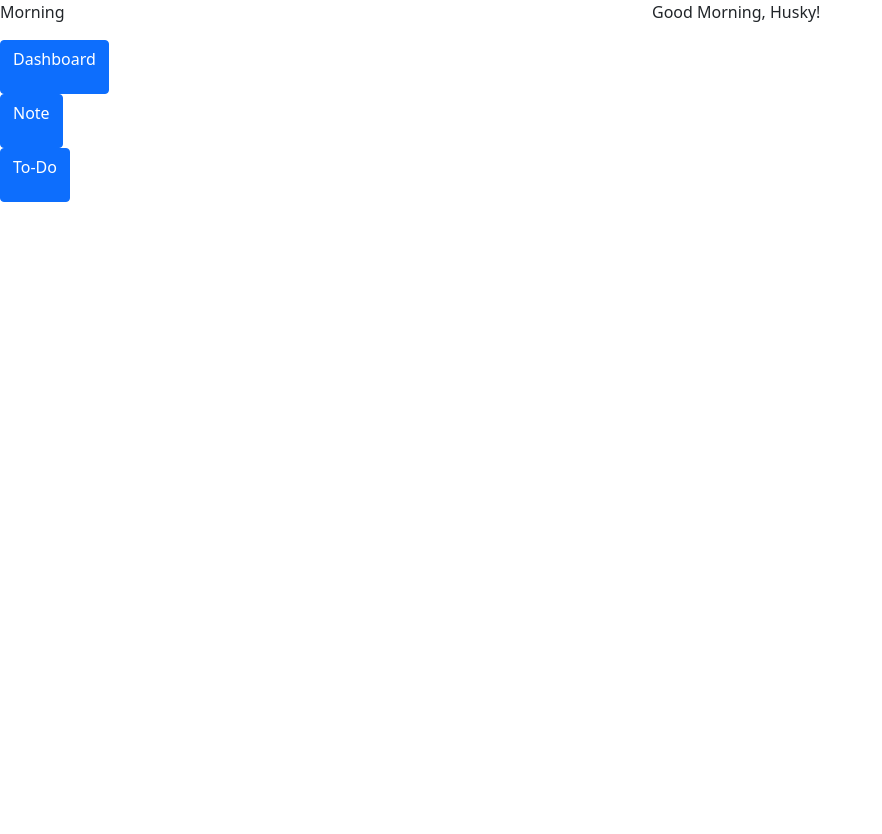
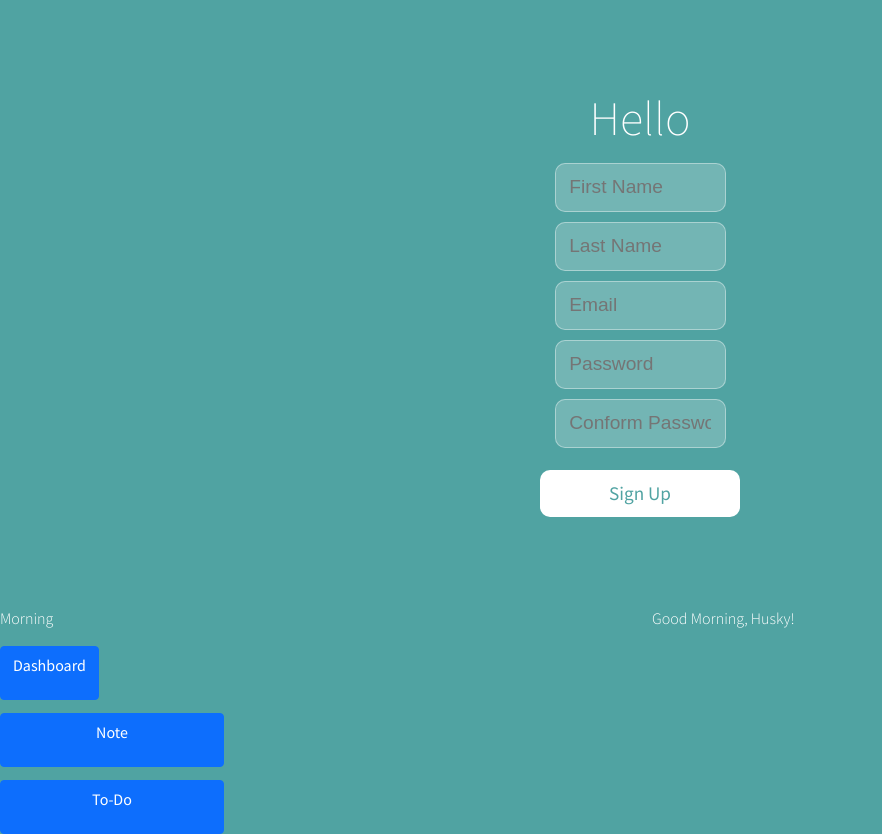
Before and after one commit to yidanzhu10/INFO-6150-Final, a React (Create React App) app in the folder task-app/: page / in a window 1280 px wide. Shown: the whole page, without its empty margins (0-882 px from the left). Before the commit the page ends 800 px from the top, so only its background shows below. Built offline with nearby package versions, Linux system fonts and the light colour scheme; a web font is replaced by a local one.

Commit message:
Update index.js

```diff
--- a/task-app/src/index.js
+++ b/task-app/src/index.js
@@ -4,14 +4,14 @@ import './index.css';
 // import NotePage from './Components/NotePage';
 // import TodoPage from './Components/TodoPage';
 import Dashboard from './Dashboard/Dashboard';
-// import Signup from './Components/Signup';
+import Signup from './Components/Signup';
 // import Login from './Components/Login';
 // import App from './App';
 
 const root = ReactDOM.createRoot(document.getElementById('root'));
 root.render(
   <React.StrictMode>
-    {/* <Signup /> */}
+    <Signup />
     {/* <Login />  */}
     {/* <NotePage /> */}
     {/* <TodoPage /> */}
```
